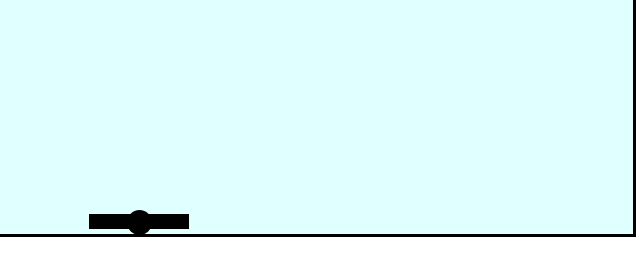
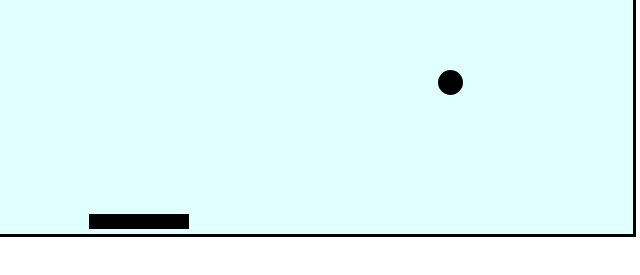
Before and after one commit to DCI-Dusseldorf/break-out-game, a plain HTML site: page layoutPractice.htm in a window 1280 px wide. Shown: the part 383-658 px from the top of the page, 504-1144 px from the left. Drawn offline with Linux system fonts and the light colour scheme.

Commit message:
added x and y ball bounce

```diff
--- a/layoutPractice.htm
+++ b/layoutPractice.htm
@@ -148,9 +148,11 @@
     let positioning = dock.style.width;
 
     let y = 0;
-    let x = positioning;
-    let moveX = 0;
+    let x = 1000 / 2;
+    let moveX = 1;
     let moveY = 10;
+
+    console.log(x);
 
     let positionDock = (e) => {
       if (e.code == 'ArrowRight') {
@@ -173,14 +175,14 @@
     let ballSimulate = () => {
       x += moveX;
       y += moveY;
-      if (y + 40 > 600 || (y <= 0 && x)) {
+      if (y + 40 > 600 || y <= 0) {
         moveY *= -1;
       }
-
-      if (y + 40 > 600 || y <= 0) {
-        moveY = 0;
+      if (x + positioning > 1000 - 12.5 || x <= 0) {
+        moveX *= -1;
       }
       ball.style.top = `${y}px`;
+      ball.style.left = `${x}px`;
     };
 
     setInterval(ballSimulate, 1000 / 60);
```
